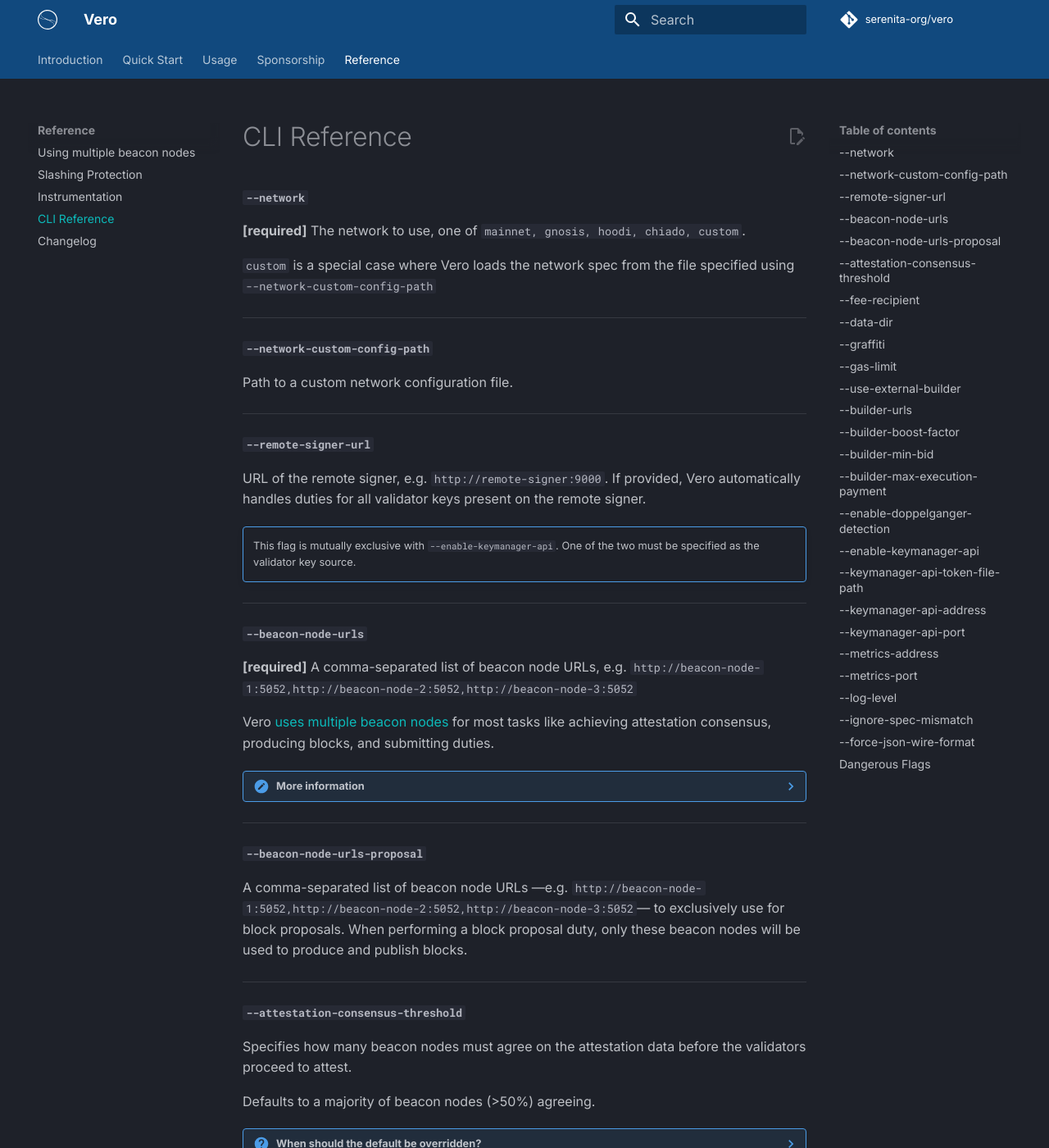
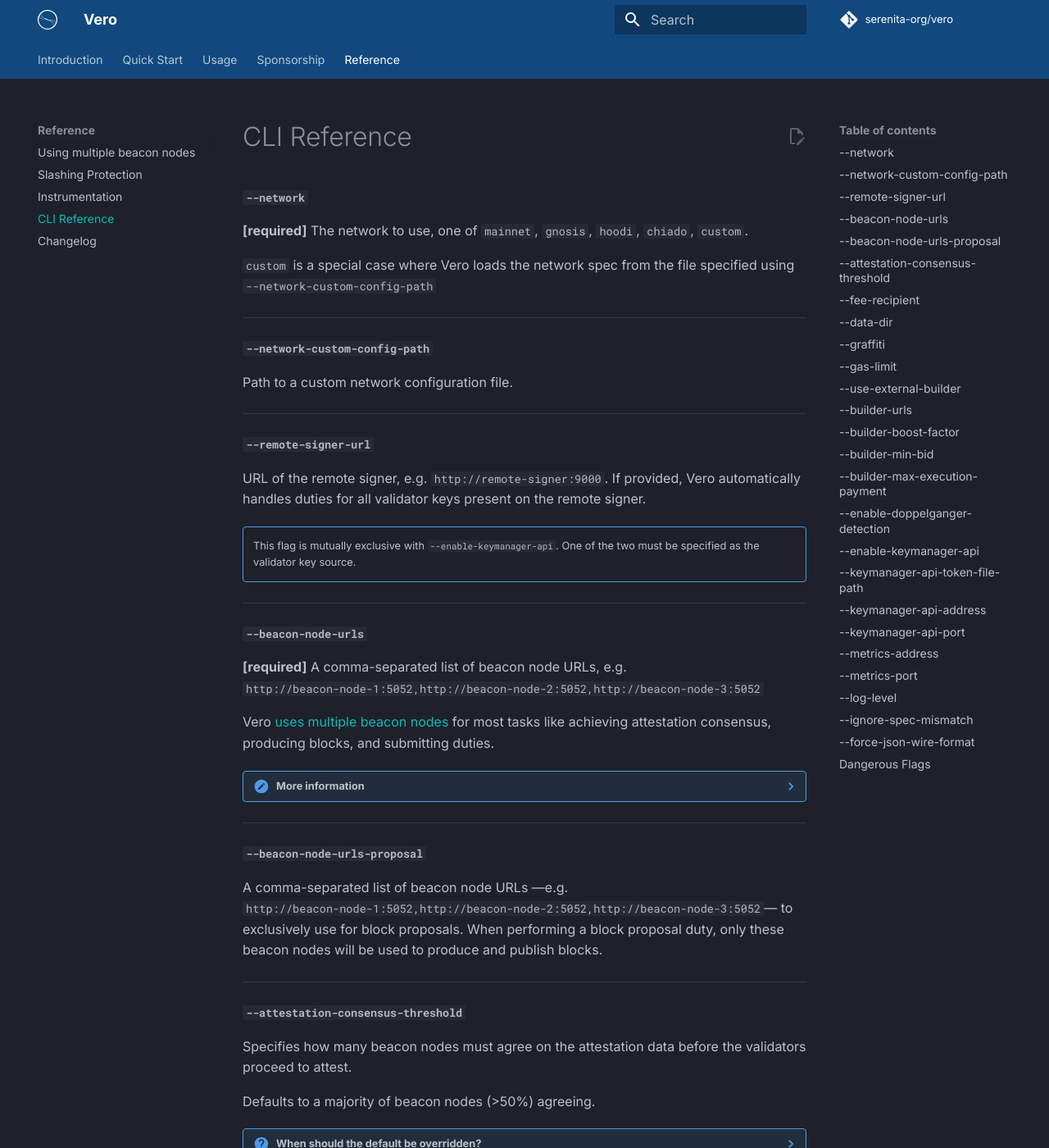
Before and after one commit to serenita-org/vero, an MkDocs documentation site: the page built from docs/docs/reference/cli_reference.md, in a window 1280 px wide and 1400 px high. Shown: the whole window at 82% size. Built offline with MkDocs 1.6.1 and Material for MkDocs 9.7.7, drawn with Linux system fonts in a browser that asks for light colours; plug-ins that fetch from the network failed and are left out; comment, search, counter and statistics services are not loaded.

Commit message:
Use nowrap for code in docs

```diff
--- a/docs/docs/reference/cli_reference.md
+++ b/docs/docs/reference/cli_reference.md
@@ -2,7 +2,7 @@
 
 #### `--network`
 
-**[required]** The network to use, one of `mainnet, gnosis, hoodi, chiado, custom`.
+**[required]** The network to use, one of `mainnet`, `gnosis`, `hoodi`, `chiado`, `custom`.
 
 `custom` is a special case where Vero loads the network spec from the file specified using `--network-custom-config-path`
 
--- a/docs/docs/stylesheets/extra.css
+++ b/docs/docs/stylesheets/extra.css
@@ -15,6 +15,11 @@
 
 .mermaid {
   text-align: center;
+}
+
+/* To avoid breaking up things like `--builder-urls` into multiple lines */
+.md-typeset :not(pre) > code {
+  white-space: nowrap;
 }
 
 /*
```
